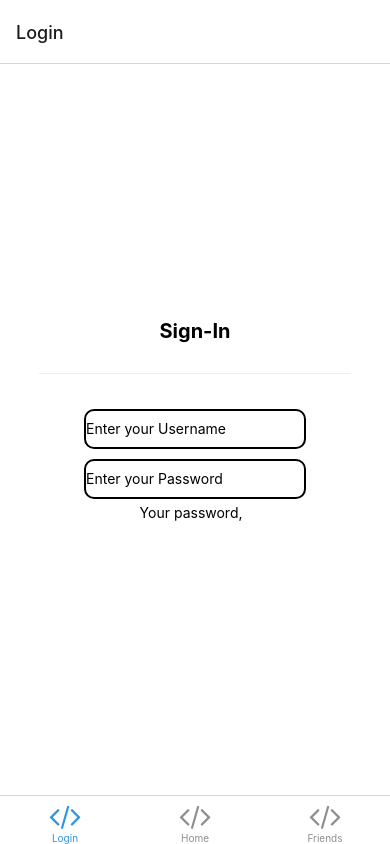
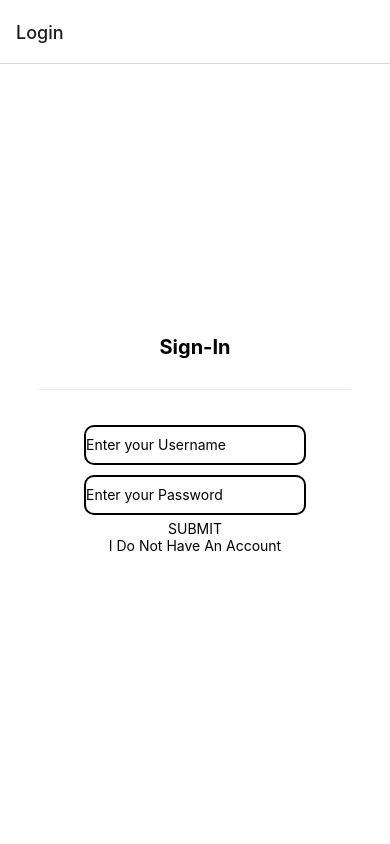
Before and after one commit to ethang17/Me-Lody, a React Native app: screen /Login in a window 390 px wide. Built offline with nearby package versions, Linux system fonts and the light colour scheme; what expo-linking would draw is missing.

Commit message:
RegisterAndLogin

```diff
--- a/navigation/index.tsx
+++ b/navigation/index.tsx
@@ -51,6 +51,9 @@ function RootNavigator() {
       <Stack.Group screenOptions={{ presentation: 'modal' }}>
         <Stack.Screen name="Register" component={RegisterScreen} />
       </Stack.Group>
+      <Stack.Group screenOptions={{ presentation: 'modal' }}>
+        <Stack.Screen name="Login" component={LoginScreen} />
+      </Stack.Group>
 
 
     </Stack.Navigator>
@@ -68,18 +71,10 @@ function BottomTabNavigator() {
 
   return (
     <BottomTab.Navigator
-      initialRouteName="Login"
+      initialRouteName="TabOne"
       screenOptions={{
         tabBarActiveTintColor: Colors[colorScheme].tint,
       }}>
-     <BottomTab.Screen
-        name="Login"
-        component={LoginScreen}
-        options={{
-          title: 'Login',
-          tabBarIcon: ({ color }) => <TabBarIcon name="code" color={color} />,
-        }}
-      />
       <BottomTab.Screen
         name="TabOne"
         component={TabOneScreen}
--- a/screens/LoginScreen.tsx
+++ b/screens/LoginScreen.tsx
@@ -1,12 +1,16 @@
 import { StatusBar } from 'expo-status-bar';
-import { Platform, StyleSheet } from 'react-native';
+import { Platform, StyleSheet, Pressable } from 'react-native';
 import React, {useState} from 'react';
 import EditScreenInfo from '../components/EditScreenInfo';
 import { Text, View } from '../components/Themed';
 import {TextInput} from 'react-native';
 import { useColorScheme, Image } from 'react-native';
+import Navigation from '../navigation';
+import { RootStackScreenProps } from '../types';
+import { setSignedIn } from './TabOneScreen';
+import { checkLogin } from '../components/makeAccount';
 
-export default function LoginScreen() {
+export default function LoginScreen({ navigation }: RootStackScreenProps<'Login'>) {
   const [text, setText] = useState('');
   const scheme = useColorScheme();
   const [name, setName] = useState("");
@@ -35,10 +39,22 @@ export default function LoginScreen() {
         placeholder="Enter your Password"
 
         onSubmitEditing={(value) => setName(value.nativeEvent.text)}
-        onChangeText={newText2 => setText(newText2)}
+
 
       />
-      <Text>Your password, {name} </Text>
+      <Pressable
+      onPress={() => {
+        if(checkLogin(text, name)){
+          setSignedIn(true)
+          navigation.replace('Root')
+        }
+      }}>
+        <Text>SUBMIT</Text>
+      </Pressable>
+      <Pressable
+      onPress={() => {navigation.replace('Register')}}>
+        <Text>I Do Not Have An Account</Text>
+      </Pressable>
       <Text style={{padding: 10, fontSize: 42}}>
 
 
--- a/screens/TabOneScreen.tsx
+++ b/screens/TabOneScreen.tsx
@@ -25,7 +25,7 @@ export default function TabOneScreen({ navigation }: RootTabScreenProps<'TabOne'
     <Text>Here is where you will find your friends' posts for the day</Text>
 
   </View>
-    navigation.replace('Register')
+    navigation.replace('Login')
   }
 }
 
--- a/types.tsx
+++ b/types.tsx
@@ -19,6 +19,7 @@ export type RootStackParamList = {
   Profile: undefined;
   NotFound: undefined;
   Register: undefined;
+  Login: undefined;
 
 };
 
@@ -30,7 +31,7 @@ export type RootStackScreenProps<Screen extends keyof RootStackParamList> = Nati
 export type RootTabParamList = {
   TabOne: undefined;
   TabTwo: undefined;
-  Login: undefined;
+
 
 };
 
```
